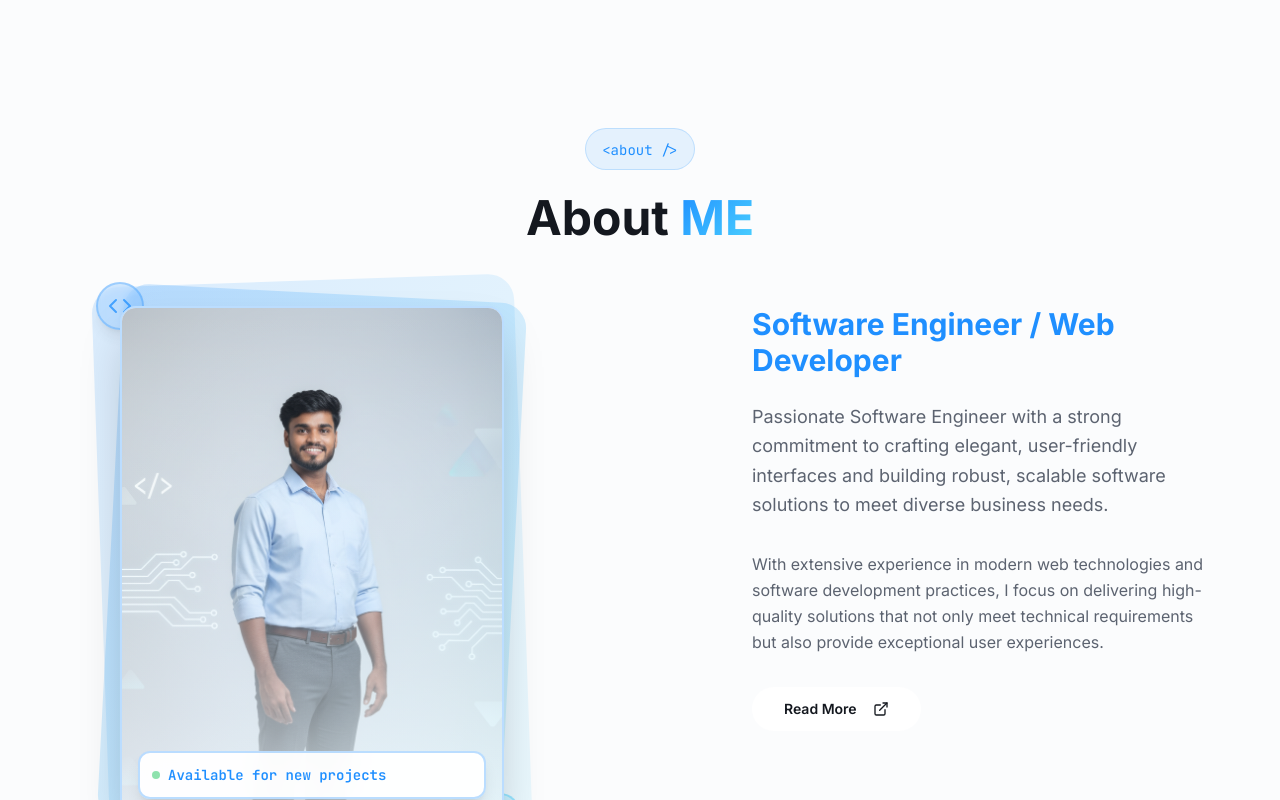
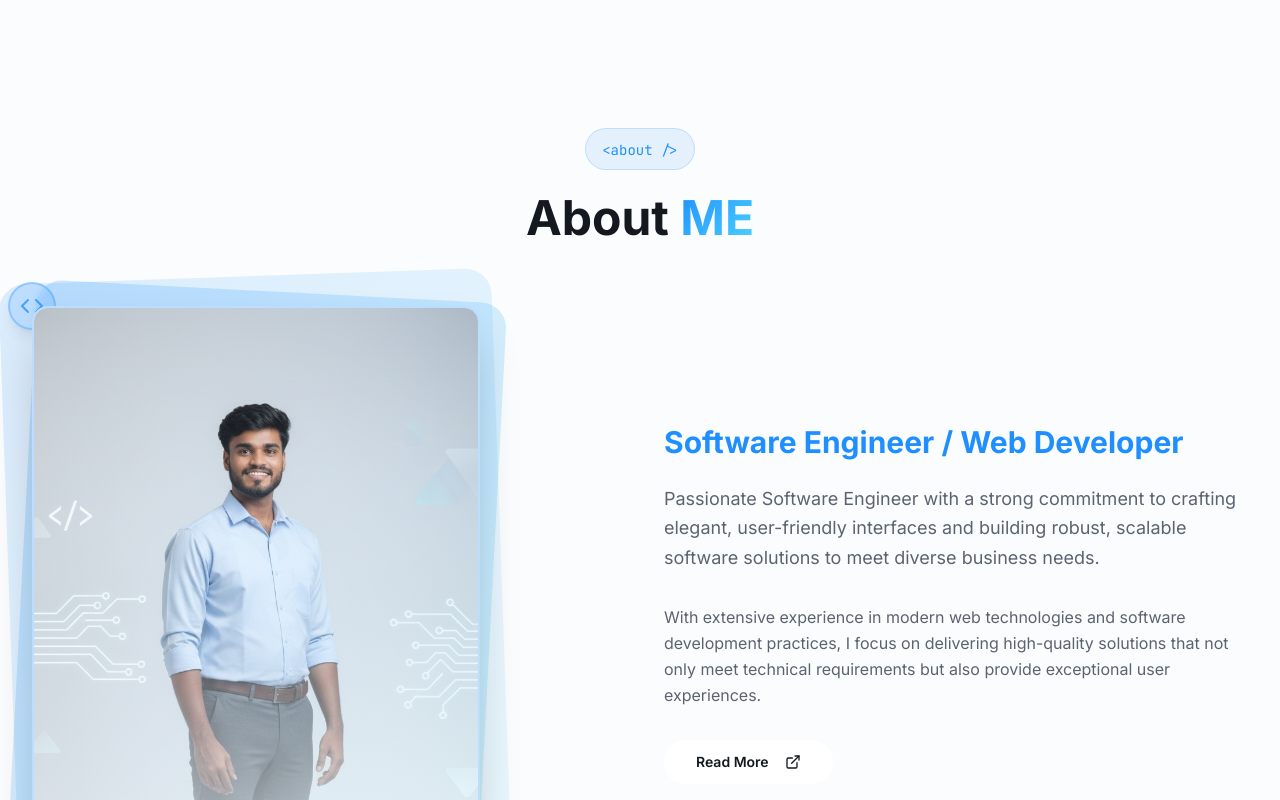
Before and after one commit to Rohitkshirsagar123/Rohit-Portfolio, a React (Vite) app: page / in a window 1280 px wide. Shown: the part 800-1600 px from the top of the page. Built offline with nearby package versions, Linux system fonts and the light colour scheme.

Commit message:
Fix about section layout

```diff
--- a/src/components/about-section.tsx
+++ b/src/components/about-section.tsx
@@ -25,7 +25,7 @@ export function AboutSection() {
   return (
     <section id="about" className="py-20 lg:py-32 bg-muted/30">
       <div className="container mx-auto px-4 sm:px-6 lg:px-8">
-        <div className="max-w-6xl mx-auto">
+        <div className="max-w-7xl mx-auto">
           {/* Section Header */}
           <div className="text-center mb-16 animate-fade-in">
             <div className="inline-block px-4 py-2 mb-6 bg-primary/10 rounded-full border border-primary/20">
@@ -38,12 +38,12 @@ export function AboutSection() {
             </h2>
           </div>
 
-          <div className="grid lg:grid-cols-2 gap-40 items-start">
+          <div className="grid lg:grid-cols-2 gap-12 items-center">
             {/* Enhanced Professional Image with Modern Design - Now on Left */}
             <div className="relative animate-slide-in-left order-2 lg:order-1">
               <div className="relative">
                 {/* Main Image Container with Modern Frame */}
-                <div className="relative w-full max-w-sm mx-auto">
+                <div className="relative w-full max-w-md mx-auto lg:mx-0">
                   {/* Background Decorative Elements - Better for Light Mode */}
                   <div className="absolute inset-0 bg-gradient-to-br from-primary/20 to-accent/20 rounded-3xl transform rotate-3 scale-105"></div>
                   <div className="absolute inset-0 bg-gradient-to-tl from-accent/10 to-primary/15 rounded-3xl transform -rotate-2 scale-110"></div>
@@ -88,7 +88,7 @@ export function AboutSection() {
             </div>
 
             {/* Content - Now on Right */}
-            <div className="animate-slide-in-right order-1 lg:order-2 w-full max-w-xl  mx-auto lg:mx-0 lg:pl-8 text-center lg:text-left ">
+            <div className="animate-slide-in-right order-1 lg:order-2 w-full max-w-2xl mx-auto lg:mx-0 text-center lg:text-left">
               <h3 className="text-2xl sm:text-3xl font-bold mb-6 text-primary">
                 Software Engineer / Web Developer
               </h3>
```
